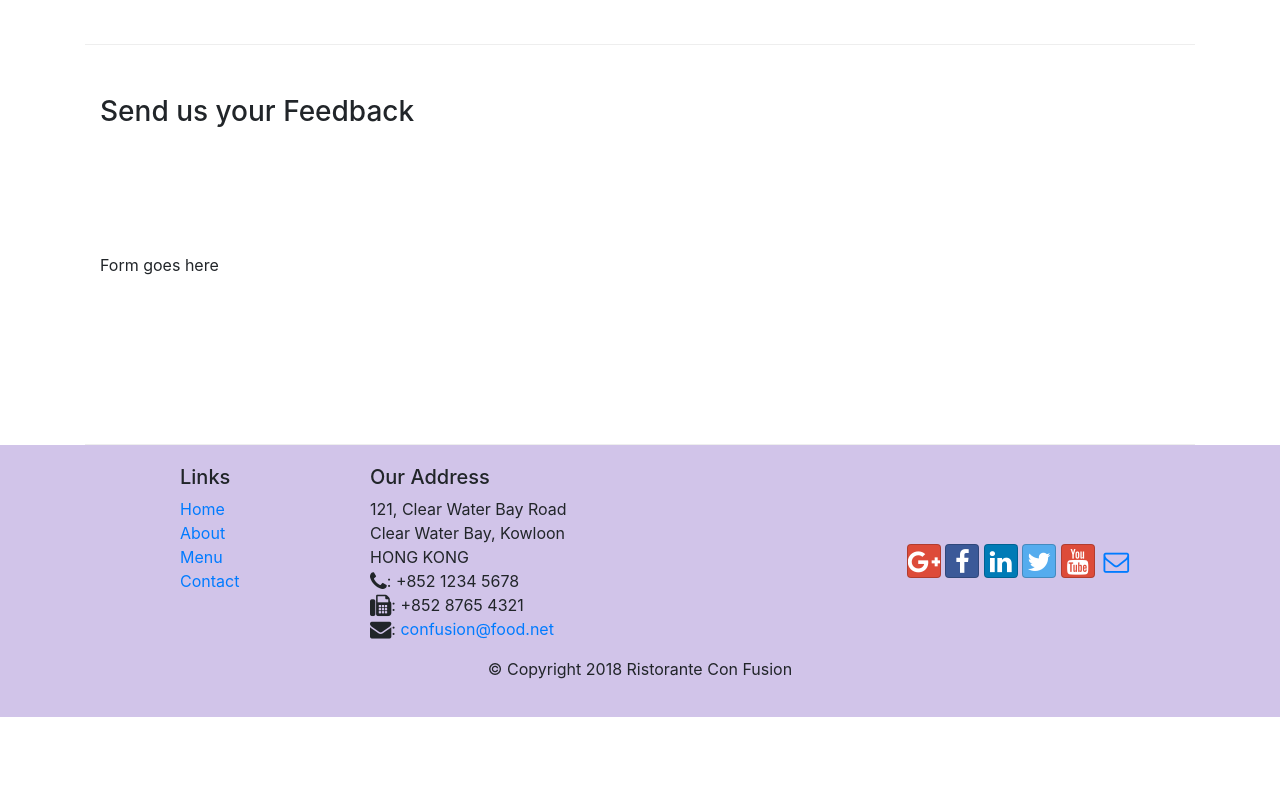
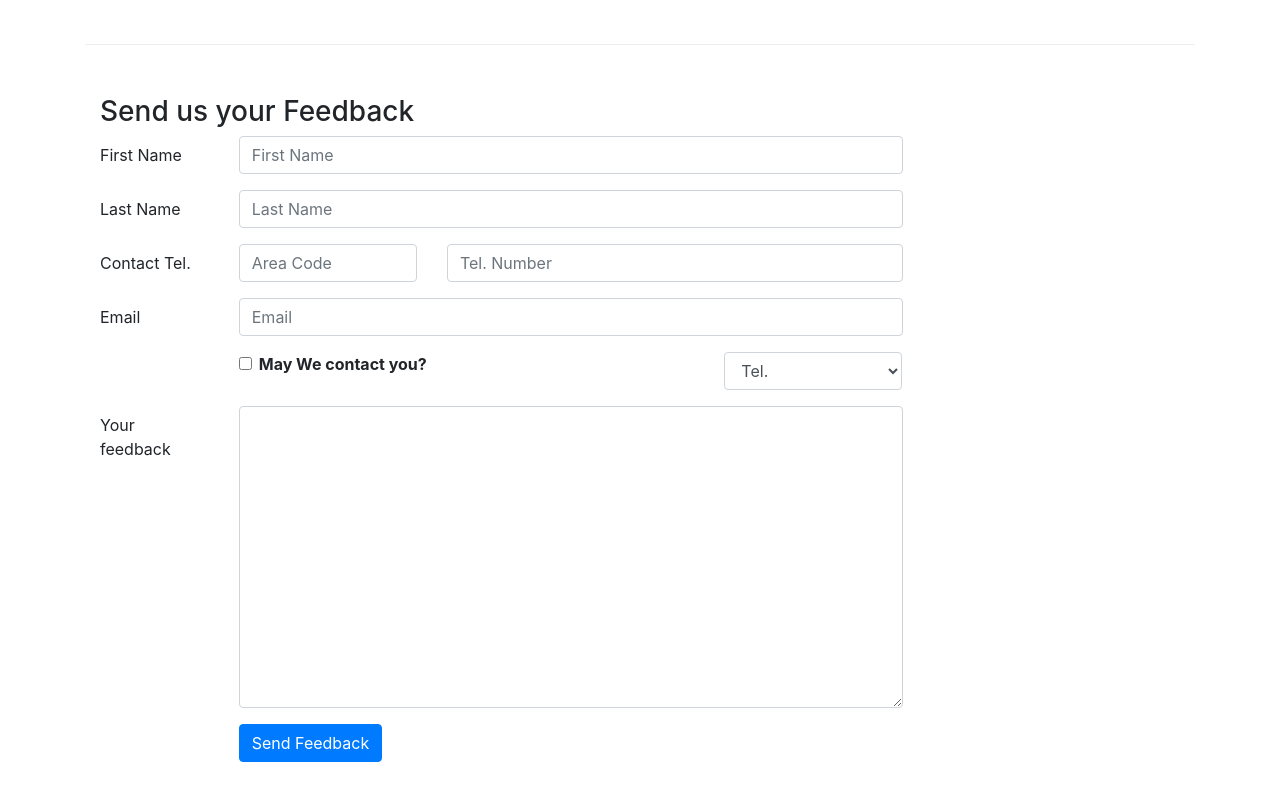
Before and after one commit to sanjay535/Restaurent, a website: page contactus.html in a window 1280 px wide. Shown: the part 820-1620 px from the top of the page. Before the commit the page ends 1537 px from the top, so only its background shows below. Drawn offline with nearby package versions, Linux system fonts and the light colour scheme.

Commit message:
forms in contactus.html

```diff
--- a/contactus.html
+++ b/contactus.html
@@ -95,7 +95,67 @@
               <h3>Send us your Feedback</h3>
            </div>
             <div class="col-12 col-md-9">
-                Form goes here
+                <form>
+				     <div class="form-group row">
+					   <label for="firstname" class="col-md-2 col-form-label">First Name</label>
+						<div class="col-md-10">
+						  <input type="text" class="form-control" id="firstname" name "firstname" placeholder="First Name">
+						</div>
+					  </div>
+
+					   <div class="form-group row">
+					   <label for="lastname" class="col-md-2 col-form-label">Last Name</label>
+						<div class="col-md-10">
+						  <input type="text" class="form-control" id="lastname" name "lastname" placeholder="Last Name">
+						</div>
+					   </div>
+
+					   <div class="form-group row">
+					   <label for="telnum" class="col-12 col-md-2 col-form-label">Contact Tel.</label>
+						<div class="col-5 col-md-3">
+						  <input type="text" class="form-control" id="areacode" name "areacode" placeholder="Area Code">
+						</div>
+						<div class="col-7 col-md-7">
+						  <input type="text" class="form-control" id="telnum" name "telnum" placeholder="Tel. Number">
+						</div>
+					  </div>
+
+					   <div class="form-group row">
+					   <label for="emailid" class="col-md-2 col-form-label">Email</label>
+						<div class="col-md-10">
+						  <input type="email" class="form-control" id="emailid" name "emailid" placeholder="Email">
+						</div>
+					   </div>
+
+					   <div class="form-group row">
+					        <div class="col-md-6 offset-md-2">
+							   <div class="form-check">
+							    <input type="checkbox" class="form-check-input" name="approve" id="approve" value="">
+							    <label class="form-check-label" for="approve" ><strong> May We contact you?</strong></label>
+								</div>
+							 </div>
+							 <div class="col-md-3 offset-md-1">
+							 <select class="form-control">
+							       <option>Tel.</option>
+								   <option>Email</option>
+							 </select>
+							 </div>
+					    </div>
+
+						<div class="form-group row">
+					   <label for="feedback" class="col-md-2 col-form-label">Your feedback</label>
+						<div class="col-md-10">
+						  <textarea class="form-control" id="feedback" name "feedback" rows="12"> </textarea>
+						</div>
+					   </div>
+						 <div class="form-group row">
+						 <div class="offset-md-2 col-md-10">
+						   <button type="submit" class="btn btn-primary"> Send Feedback</button>
+						   </div>
+						</div>
+				</form>
+
+
             </div>
              <div class="col-12 col-md">
             </div>
```
